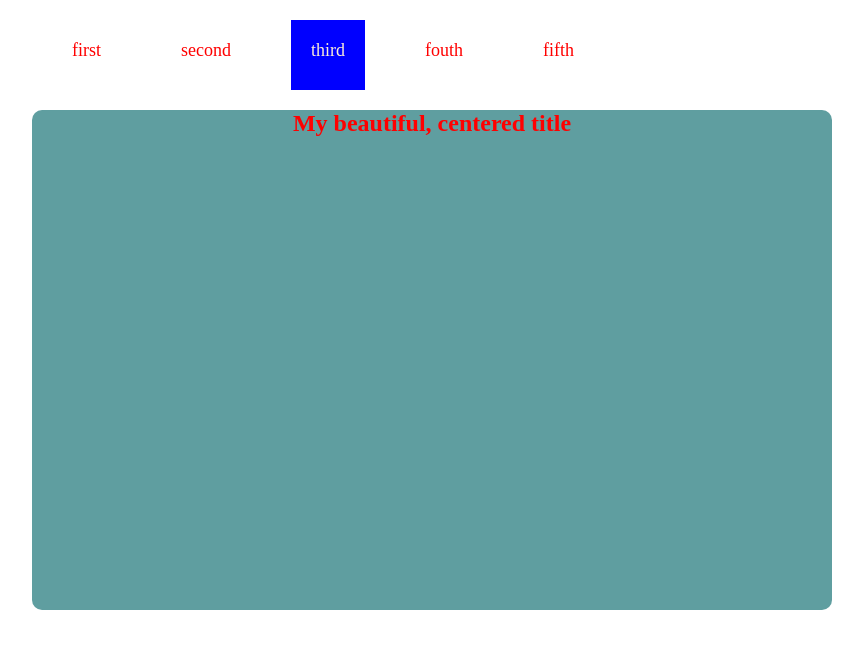
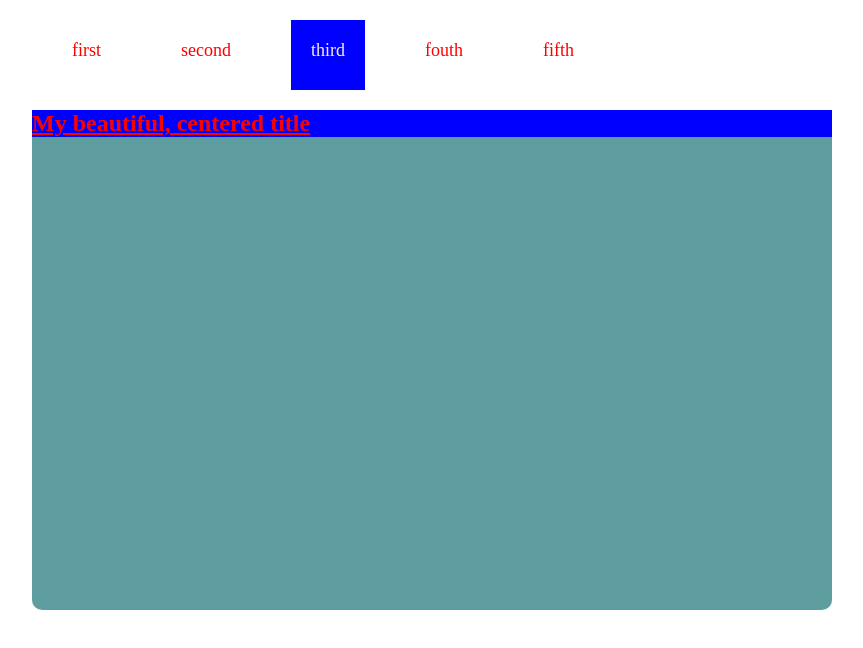
Before and after one commit to rongfengliang/lessdemo, a website with bundled scripts: page index.html in a window 1280 px wide. Shown: the whole page, without its empty margins (208-1071 px from the left). Built offline with nearby package versions, Linux system fonts and the light colour scheme.

Commit message:
[bugfix] for sheetfiy

```diff
--- a/app.js
+++ b/app.js
@@ -2,7 +2,7 @@
 const css = 0
 const html = require('bel')
 
-const prefix = ((null || true) && "_78278a80")
+const prefix = ((null || true) && "_f45e7eb0")
 
 const tree = html`
   <section class=${prefix}>
--- a/bundle.css
+++ b/bundle.css
@@ -1,4 +1,8 @@
-h1 {
-    text-align: center;
-    color:red;
-  }
+._f45e7eb0 {
+  background-color: blue;
+}
+
+._f45e7eb0 > h1 {
+  text-decoration: underline;
+  color:red;
+}
```
Also changed, not shown: index.js (+8 -4 lines).
